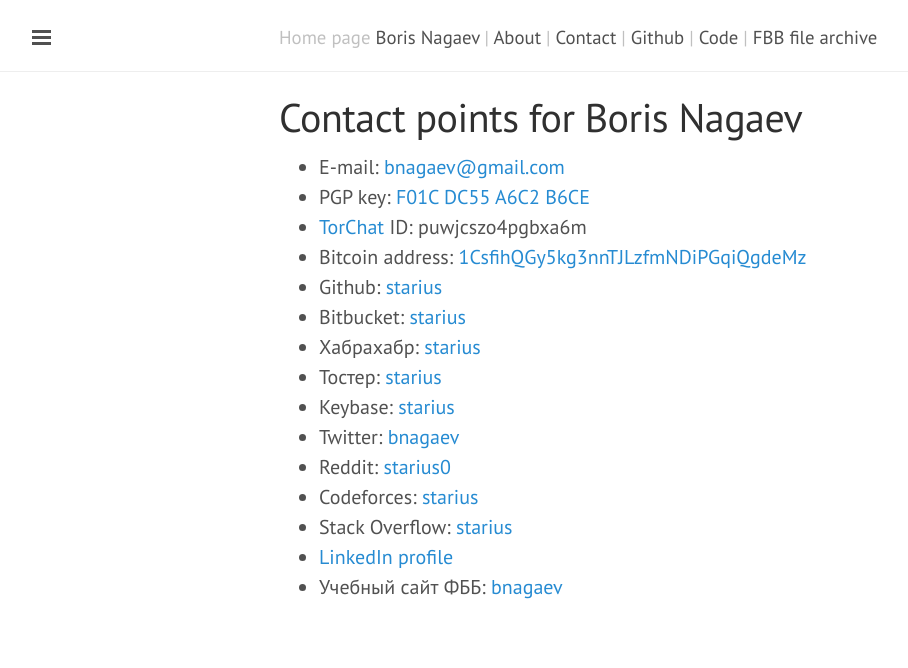
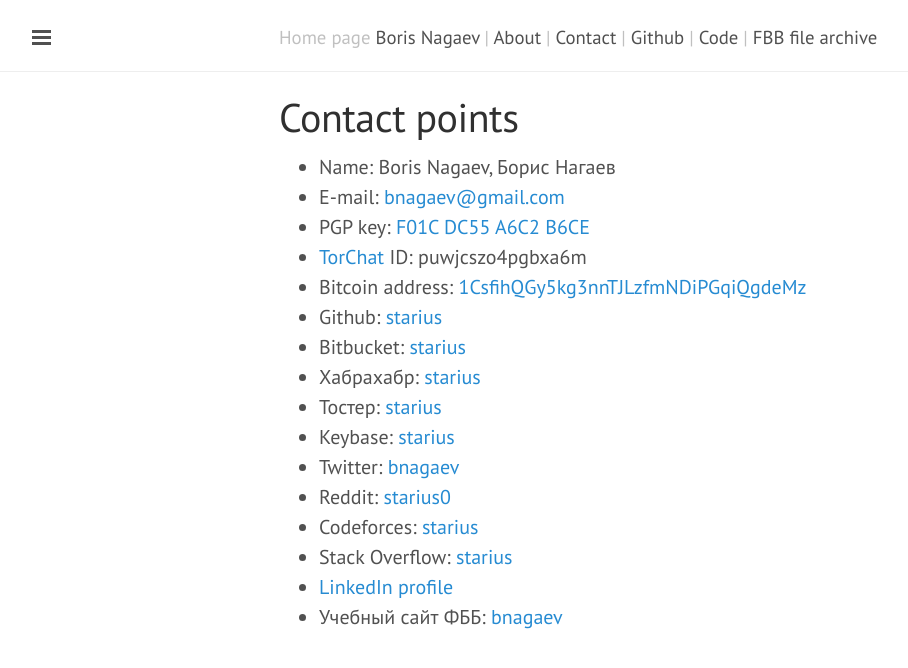
Before and after one commit to starius/starius.github.io, a Jekyll site: the page built from contact.md, in a window 1280 px wide. Shown: the top 668 px of the page, without its empty margins (1-909 px from the left). Built offline with Jekyll 4.4.1, drawn with Linux system fonts in a browser that asks for light colours; Markdown is read by kramdown in place of the engine named in the settings.

Commit message:
contact: move name from header to list

```diff
--- a/contact.md
+++ b/contact.md
@@ -1,8 +1,9 @@
 ---
 layout: page
-title: Contact points for Boris Nagaev
+title: Contact points
 ---
 
+ * Name: Boris Nagaev, Борис Нагаев
  * E-mail: [bnagaev@gmail.com][mail]
  * PGP key: [F01C DC55 A6C2 B6CE](/A6C2B6CE.asc)
  * [TorChat][torchat] ID: puwjcszo4pgbxa6m
```
